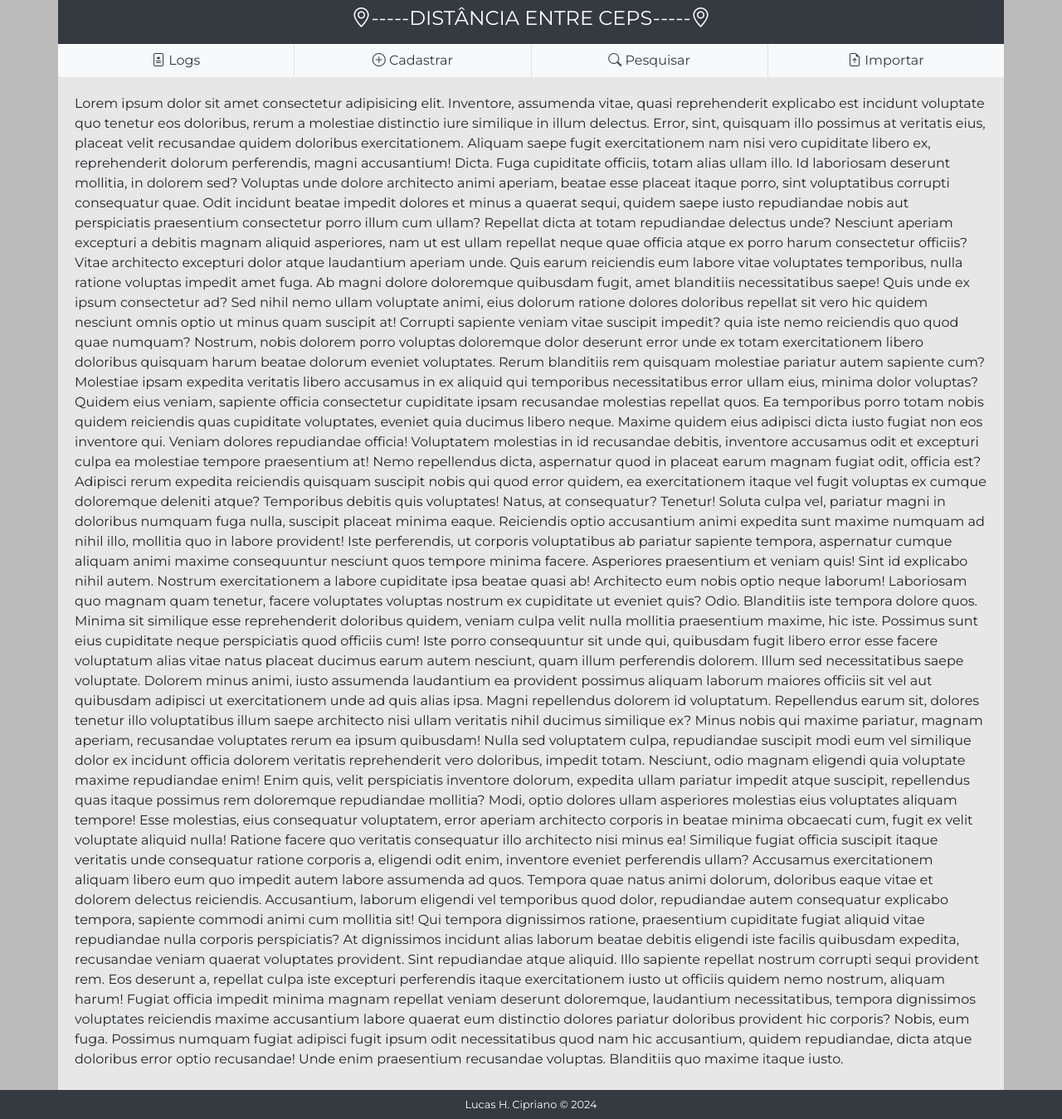
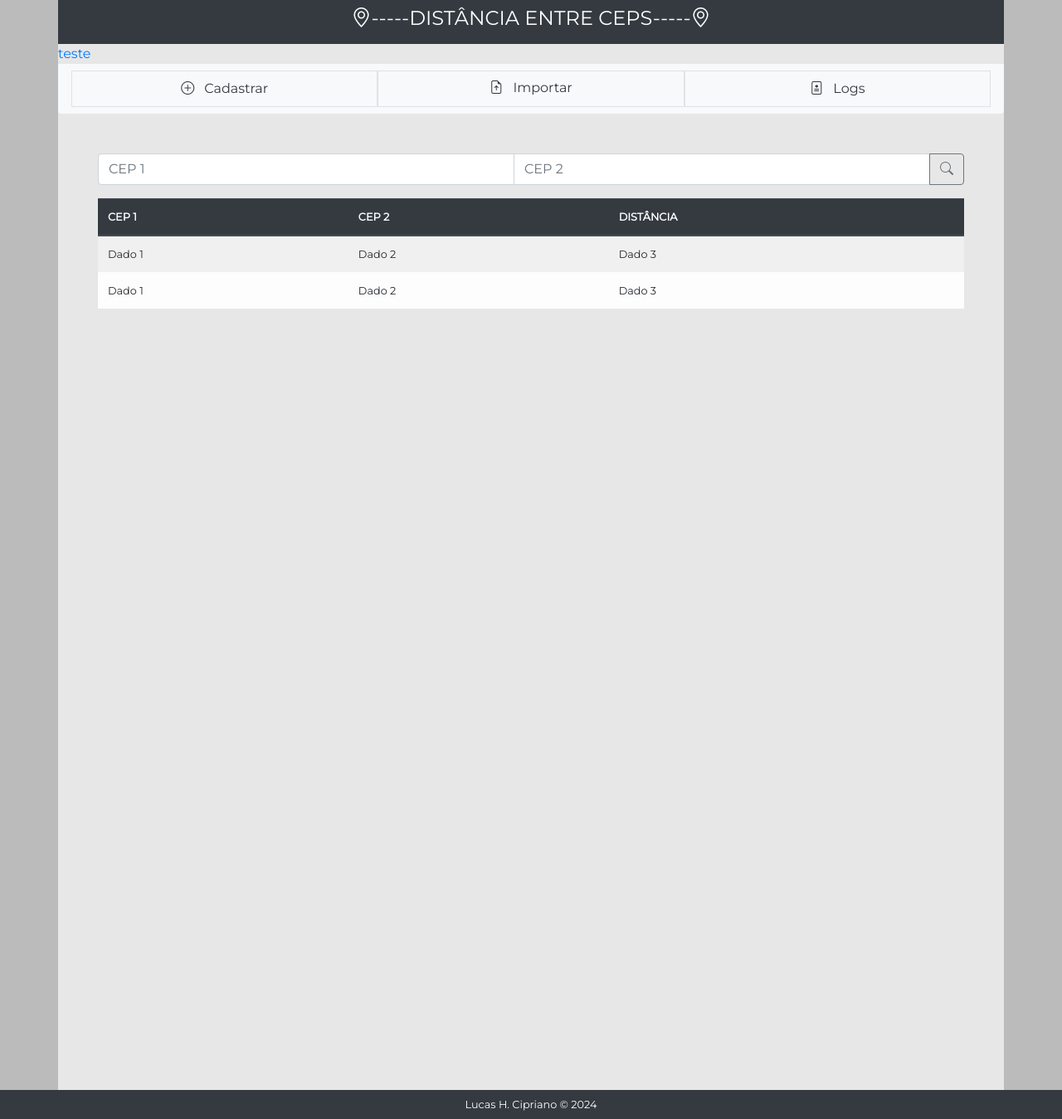
Before and after one commit to CiprianoLucas/DistanceCeps, a PHP site: page / in a window 1280 px wide. Shown: the whole page at 83% size. Run offline with PHP 8.4, Linux system fonts and the light colour scheme.

Commit message:
feat: finalizado html/css, iniciado banco de dados

```diff
--- a/docker-compose.yml
+++ b/docker-compose.yml
@@ -62,6 +62,8 @@ services:
       - APACHE_RUN_GROUP=www-data
    command: >
       bash -c "chmod -R 755 /usr/local/apache2/htdocs && chown -R www-data:www-data /usr/local/apache2/htdocs && apache2 -D FOREGROUND"
+   env_file:
+      - .env
 
   rabbitmq:
     image: rabbitmq:3-management
--- a/html/index.html
+++ b/html/index.html
@@ -13,130 +13,171 @@
 </head>
 
 <body>
-    <div class="container">
-        <header class="bg-dark text-white text-center py-2">
-            <h1 class="h4 d-none d-md-block"><i class="bi bi-geo-alt"></i>-----DISTÂNCIA ENTRE CEPS-----<i class="bi bi-geo-alt"></i></h1>
-            <h1 class="h5 d-md-none"><i class="bi bi-geo-alt"></i>--DISTÂNCIA ENTRE CEPS--<i class="bi bi-geo-alt"></i></h1>
+    <div class="container" id="app">
+        <header class="bg-dark text-white d-flex justify-content-around align-items-center p-2">
+            <h1 class="h4 d-none d-md-block"><i class="bi bi-geo-alt"></i>-----DISTÂNCIA ENTRE CEPS-----<i
+                    class="bi bi-geo-alt"></i></h1>
+            <h1 class="h6 mt-1 d-md-none mu-1"><i class="bi bi-geo-alt"></i>--DISTÂNCIA ENTRE CEPS--<i
+                    class="bi bi-geo-alt"></i>
+            </h1>
+            <button class="navbar-toggler text-light d-md-none" type="button" data-toggle="collapse"
+                data-target="#navbarNav" aria-controls="navbarNav" aria-expanded="false" aria-label="Toggle navigation">
+                <div class="p-2 border rounded">
+                    <i class="bi bi-justify"></i>
+                </div>
+            </button>
         </header>
-        <nav class="bg-light mx-0 row rounded-bottom">
-            <a href="#" class="col text-dark d-flex justify-content-center border-right">
-                <div class="p-2">
-                    <i class="bi bi-file-medical"></i>
-                    <span>Logs</span>
+        <a href="./php/index.php">teste</a>
+        <nav class="navbar navbar-expand-md navbar-light bg-light my-0 rounded-bottom">
+
+            <div class="collapse navbar-collapse m-0 p-0" id="navbarNav">
+                <div class="navbar-nav row w-100 m-0 p-0">
+                    <button type="button" class="col text-dark bg-light d-flex justify-content-center border"
+                        data-toggle="modal" data-target="#cadastroModal" data-whatever="@mdo">
+                        <div class="p-2">
+                            <i class="bi bi-plus-circle"></i>
+                            <span class="ml-2">Cadastrar</span>
+                        </div>
+                    </button>
+                    <input type="file" class="custom-file-input d-none" id="inputGroupFile04"
+                        aria-describedby="inputGroupFileAddon04">
+                    <label class="col text-dark d-flex justify-content-center border m-0" for="inputGroupFile04">
+                        <div class="p-2">
+                            <i class="bi bi-file-earmark-arrow-up"></i>
+                            <span class="ml-2">Importar</span>
+                        </div>
+                    </label>
+                    <button type="button" class="col text-dark bg-light d-flex justify-content-center border"
+                        data-toggle="modal" data-target="#logsModal">
+                        <div class="p-2">
+                            <i class="bi bi-file-medical"></i>
+                            <span class="ml-2">Logs</span>
+                        </div>
+                    </button>
                 </div>
-            </a>
-            <a href="#" class="col text-dark d-flex justify-content-center border-right">
-                <div class="p-2">
-                    <i class="bi bi-plus-circle"></i>
-                    <span>Cadastrar</span>
-                </div>
-            </a>
-            <a href="#" class="col text-dark d-flex justify-content-center border-right">
-                <div class="p-2">
-                    <i class="bi bi-search"></i>
-                    <span>Pesquisar</span>
-                </div>
-            </a>
-            <a href="#" class="col text-dark d-flex justify-content-center">
-                <div class="p-2">
-                    <i class="bi bi-file-earmark-arrow-up"></i>
-                    <span>Importar</span>
-                </div>
-            </a>
+            </div>
         </nav>
-        <main>
-            <div id="app">
-                Lorem ipsum dolor sit amet consectetur adipisicing elit. Inventore, assumenda vitae, quasi reprehenderit
-                explicabo est incidunt voluptate quo tenetur eos doloribus, rerum a molestiae distinctio iure similique
-                in illum delectus.
-                Error, sint, quisquam illo possimus at veritatis eius, placeat velit recusandae quidem doloribus
-                exercitationem. Aliquam saepe fugit exercitationem nam nisi vero cupiditate libero ex, reprehenderit
-                dolorum perferendis, magni accusantium! Dicta.
-                Fuga cupiditate officiis, totam alias ullam illo. Id laboriosam deserunt mollitia, in dolorem sed?
-                Voluptas unde dolore architecto animi aperiam, beatae esse placeat itaque porro, sint voluptatibus
-                corrupti consequatur quae.
-                Odit incidunt beatae impedit dolores et minus a quaerat sequi, quidem saepe iusto repudiandae nobis aut
-                perspiciatis praesentium consectetur porro illum cum ullam? Repellat dicta at totam repudiandae delectus
-                unde?
-                Nesciunt aperiam excepturi a debitis magnam aliquid asperiores, nam ut est ullam repellat neque quae
-                officia atque ex porro harum consectetur officiis? Vitae architecto excepturi dolor atque laudantium
-                aperiam unde.
-                Quis earum reiciendis eum labore vitae voluptates temporibus, nulla ratione voluptas impedit amet fuga.
-                Ab magni dolore doloremque quibusdam fugit, amet blanditiis necessitatibus saepe! Quis unde ex ipsum
-                consectetur ad?
-                Sed nihil nemo ullam voluptate animi, eius dolorum ratione dolores doloribus repellat sit vero hic
-                quidem nesciunt omnis optio ut minus quam suscipit at! Corrupti sapiente veniam vitae suscipit impedit?
-                quia iste nemo reiciendis quo quod quae numquam?
-                Nostrum, nobis dolorem porro voluptas doloremque dolor deserunt error unde ex totam exercitationem
-                libero doloribus quisquam harum beatae dolorum eveniet voluptates. Rerum blanditiis rem quisquam
-                molestiae pariatur autem sapiente cum?
-                Molestiae ipsam expedita veritatis libero accusamus in ex aliquid qui temporibus necessitatibus error
-                ullam eius, minima dolor voluptas? Quidem eius veniam, sapiente officia consectetur cupiditate ipsam
-                recusandae molestias repellat quos.
-                Ea temporibus porro totam nobis quidem reiciendis quas cupiditate voluptates, eveniet quia ducimus
-                libero neque. Maxime quidem eius adipisci dicta iusto fugiat non eos inventore qui. Veniam dolores
-                repudiandae officia!
-                Voluptatem molestias in id recusandae debitis, inventore accusamus odit et excepturi culpa ea molestiae
-                tempore praesentium at! Nemo repellendus dicta, aspernatur quod in placeat earum magnam fugiat odit,
-                officia est?
-                Adipisci rerum expedita reiciendis quisquam suscipit nobis qui quod error quidem, ea exercitationem
-                itaque vel fugit voluptas ex cumque doloremque deleniti atque? Temporibus debitis quis voluptates!
-                Natus, at consequatur? Tenetur!
-                Soluta culpa vel, pariatur magni in doloribus numquam fuga nulla, suscipit placeat minima eaque.
-                Reiciendis optio accusantium animi expedita sunt maxime numquam ad nihil illo, mollitia quo in labore
-                provident!
-                Iste perferendis, ut corporis voluptatibus ab pariatur sapiente tempora, aspernatur cumque aliquam animi
-                maxime consequuntur nesciunt quos tempore minima facere. Asperiores praesentium et veniam quis! Sint id
-                explicabo nihil autem.
-                Nostrum exercitationem a labore cupiditate ipsa beatae quasi ab! Architecto eum nobis optio neque
-                laborum! Laboriosam quo magnam quam tenetur, facere voluptates voluptas nostrum ex cupiditate ut eveniet
-                quis? Odio.
-                Blanditiis iste tempora dolore quos. Minima sit similique esse reprehenderit doloribus quidem, veniam
-                culpa velit nulla mollitia praesentium maxime, hic iste. Possimus sunt eius cupiditate neque
-                perspiciatis quod officiis cum!
-                Iste porro consequuntur sit unde qui, quibusdam fugit libero error esse facere voluptatum alias vitae
-                natus placeat ducimus earum autem nesciunt, quam illum perferendis dolorem. Illum sed necessitatibus
-                saepe voluptate.
-                Dolorem minus animi, iusto assumenda laudantium ea provident possimus aliquam laborum maiores officiis
-                sit vel aut quibusdam adipisci ut exercitationem unde ad quis alias ipsa. Magni repellendus dolorem id
-                voluptatum.
-                Repellendus earum sit, dolores tenetur illo voluptatibus illum saepe architecto nisi ullam veritatis
-                nihil ducimus similique ex? Minus nobis qui maxime pariatur, magnam aperiam, recusandae voluptates rerum
-                ea ipsum quibusdam!
-                Nulla sed voluptatem culpa, repudiandae suscipit modi eum vel similique dolor ex incidunt officia
-                dolorem veritatis reprehenderit vero doloribus, impedit totam. Nesciunt, odio magnam eligendi quia
-                voluptate maxime repudiandae enim!
-                Enim quis, velit perspiciatis inventore dolorum, expedita ullam pariatur impedit atque suscipit,
-                repellendus quas itaque possimus rem doloremque repudiandae mollitia? Modi, optio dolores ullam
-                asperiores molestias eius voluptates aliquam tempore!
-                Esse molestias, eius consequatur voluptatem, error aperiam architecto corporis in beatae minima
-                obcaecati cum, fugit ex velit voluptate aliquid nulla! Ratione facere quo veritatis consequatur illo
-                architecto nisi minus ea!
-                Similique fugiat officia suscipit itaque veritatis unde consequatur ratione corporis a, eligendi odit
-                enim, inventore eveniet perferendis ullam? Accusamus exercitationem aliquam libero eum quo impedit autem
-                labore assumenda ad quos.
-                Tempora quae natus animi dolorum, doloribus eaque vitae et dolorem delectus reiciendis. Accusantium,
-                laborum eligendi vel temporibus quod dolor, repudiandae autem consequatur explicabo tempora, sapiente
-                commodi animi cum mollitia sit!
-                Qui tempora dignissimos ratione, praesentium cupiditate fugiat aliquid vitae repudiandae nulla corporis
-                perspiciatis? At dignissimos incidunt alias laborum beatae debitis eligendi iste facilis quibusdam
-                expedita, recusandae veniam quaerat voluptates provident.
-                Sint repudiandae atque aliquid. Illo sapiente repellat nostrum corrupti sequi provident rem. Eos
-                deserunt a, repellat culpa iste excepturi perferendis itaque exercitationem iusto ut officiis quidem
-                nemo nostrum, aliquam harum!
-                Fugiat officia impedit minima magnam repellat veniam deserunt doloremque, laudantium necessitatibus,
-                tempora dignissimos voluptates reiciendis maxime accusantium labore quaerat eum distinctio dolores
-                pariatur doloribus provident hic corporis? Nobis, eum fuga.
-                Possimus numquam fugiat adipisci fugit ipsum odit necessitatibus quod nam hic accusantium, quidem
-                repudiandae, dicta atque doloribus error optio recusandae! Unde enim praesentium recusandae voluptas.
-                Blanditiis quo maxime itaque iusto.
+        <main class="p-5">
+            <div class="table">
+                <form action="post">
+                    <div class="input-group mb-3">
+                        <input type="text" class="form-control" placeholder="CEP 1" aria-label="CEP 1"
+                            aria-describedby="button-addon">
+                        <input type="text" class="form-control" placeholder="CEP 2" aria-label="CEP 2"
+                            aria-describedby="button-addon">
+                        <div class="input-group-append">
+                            <button class="btn btn-outline-secondary" type="button" id="button-addon"><i
+                                    class="bi bi-search"></i></button>
+                        </div>
+                    </div>
+                </form>
+                <table class="table table-light table-striped">
+
+                    <thead class="thead-dark">
+                        <tr>
+                            <th scope="col">CEP 1</th>
+                            <th scope="col">CEP 2</th>
+                            <th scope="col">DISTÂNCIA</th>
+                        </tr>
+                    </thead>
+                    <tbody>
+                        <tr>
+                            <td>Dado 1</td>
+                            <td>Dado 2</td>
+                            <td>Dado 3</td>
+                        </tr>
+                        <tr>
+                            <td>Dado 1</td>
+                            <td>Dado 2</td>
+                            <td>Dado 3</td>
+                        </tr>
+                    </tbody>
+                </table>
             </div>
         </main>
     </div>
     <a href="https://github.com/ciprianoLucas">
         <footer class="bg-dark text-white text-center p-2 fixed-bottom"> Lucas H. Cipriano &copy; 2024</footer>
     </a>
+
+    <div class="modal fade" id="cadastroModal" tabindex="-1" aria-labelledby="cadastroModalLabel" aria-hidden="true">
+        <div class="modal-dialog modal-sm">
+            <div class="modal-content">
+                <div class="modal-header">
+                    <h5 class="modal-title" id="cadastroModalLabel">Cadastrar distância</h5>
+                    <button type="button" class="close" data-dismiss="modal" aria-label="Close">
+                        <span aria-hidden="true">&times;</span>
+                    </button>
+                </div>
+                <form>
+                    <div class="modal-body">
+                        <div class="form-group">
+                            <label for="cep-1" class="col-form-label">CEP 1:</label>
+                            <input type="text" class="form-control" id="cep-1">
+                        </div>
+                        <div class="form-group">
+                            <label for="cep-1" class="col-form-label">CEP 2:</label>
+                            <input type="text" class="form-control" id="cep-1">
+                        </div>
+                    </div>
+                    <div class="modal-footer">
+                        <button type="button" class="btn btn-secondary">Calcular e cadastrar</button>
+                    </div>
+                </form>
+            </div>
+        </div>
+    </div>
+
+    <div class="modal fade" id="logsModal" data-backdrop="static" data-keyboard="false" tabindex="-1"
+        aria-labelledby="logsModalLabel" aria-hidden="true">
+        <div class="modal-dialog modal-xl modal-dialog-scrollable">
+            <div class="modal-content">
+                <div class="modal-header">
+                    <h5 class="modal-title" id="logsModalLabel">Logs</h5>
+                    <button type="button" class="close" data-dismiss="modal" aria-label="Close">
+                        <span aria-hidden="true">&times;</span>
+                    </button>
+                </div>
+                <div class="modal-body">
+                    <table class="table table-light table-striped">
+
+                        <thead class="thead-dark">
+                            <tr>
+                                <th scope="col">Data-Hora</th>
+                                <th scope="col">Nível</th>
+                                <th scope="col">Mensagem</th>
+                                <th scope="col">+</th>
+
+                            </tr>
+                        </thead>
+                        <tbody>
+                            <tr>
+                                <td>Dado 1</td>
+                                <td>Dado 2</td>
+                                <td>Dado 3</td>
+                                <td>Lorem ipsum dolor sit amet consectetur adipisicing elit. Magnam laudantium, error,
+                                    tenetur ullam delectus ipsum necessitatibus quasi aperiam officiis doloremque
+                                    impedit! Totam aperiam dolorem dolor autem corporis. Repellendus, quis culpa!</td>
+                            </tr>
+                            <tr>
+                                <td>Dado 1</td>
+                                <td>Dado 2</td>
+                                <td>Dado 3</td>
+                                <td>Lorem ipsum dolor sit amet consectetur adipisicing elit. Reiciendis sint dolor error
+                                    earum, ipsum porro nulla aut iste fuga veniam alias quod voluptatibus! Qui, amet
+                                    quibusdam laborum numquam tempore corrupti!</td>
+                            </tr>
+                        </tbody>
+                    </table>
+                </div>
+            </div>
+        </div>
+    </div>
+
     <script src="https://cdn.jsdelivr.net/npm/bootstrap@4.6.0/dist/js/bootstrap.bundle.min.js"></script>
+    <script src="https://code.jquery.com/jquery-3.5.1.slim.min.js"></script>
+    <script src="https://cdn.jsdelivr.net/npm/popper.js@1.16.1/dist/umd/popper.min.js"></script>
+    <script src="https://stackpath.bootstrapcdn.com/bootstrap/4.5.2/js/bootstrap.min.js"></script>
     <script type="module" src="./src/js/app.js"></script>
 </body>
 
--- a/html/src/css/index.css
+++ b/html/src/css/index.css
@@ -22,12 +22,17 @@ main {
     max-height: calc(100vh - 120px);
 }
 
-nav a:hover {
+nav a:hover, nav button:hover, nav label:hover {
     text-decoration: none;
     background: #cfcfcf;
+    cursor: pointer;
 }
 
 footer {
+    font-size: 0.8rem;
+}
+
+.table {
     font-size: 0.8rem;
 }
 
```
Also changed, not shown: html/logs.html (deleted, +0 -11 lines), html/php/index.php (renamed from src/php/index.php, +46 -15 lines), src/phinx.php (+6 -15 lines), README.md.
